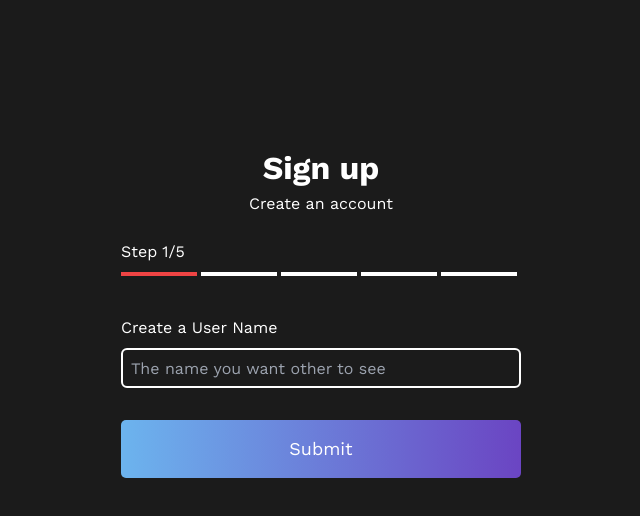
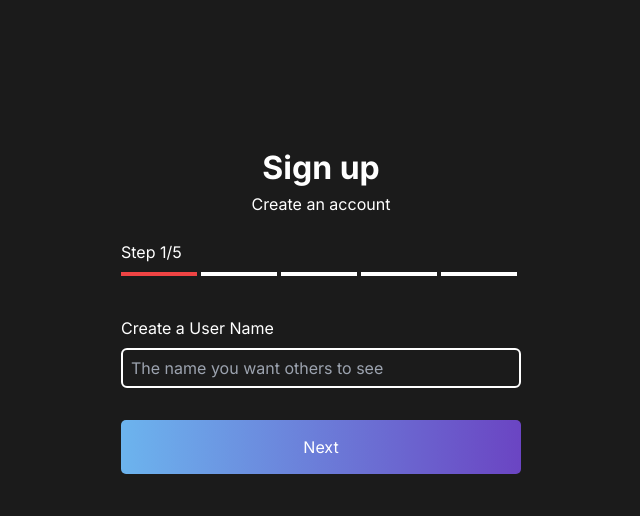
Before and after one commit to Younglad-Paul/Airhawk, a Next.js app: page /Signin/Buttons/Form in a window 1280 px wide. Shown: the top 516 px of the page, without its empty margins (319-959 px from the left). Built offline with nearby package versions, Linux system fonts and the light colour scheme.

Commit message:
fixed the form

```diff
--- a/src/app/Signin/Buttons/Form/page.tsx
+++ b/src/app/Signin/Buttons/Form/page.tsx
@@ -1,42 +1,59 @@
-import React from 'react'
-import Button from '../Button'
+'use client'
+import React, { useState } from 'react';
+import Button from '../Button';
 
-const page = () => {
+const Page = () => {
+  const [step, setStep] = useState(1);
+
+  const nextStep = (e) => {
+    e.preventDefault();
+
+    if (step < 5) {
+      setStep(step + 1);
+    }
+  };
+
   return (
     <div className="flex min-h-screen flex-col bg-[#1B1B1B] text-white py-36 p-4 flex min-h-screen flex-col items-center justify-between">
-
       <form className='w-[18rem] md:w-[25rem]'>
         <div className='text-center mb-6'>
           <h1 className='font-bold text-[2rem]'>Sign up</h1>
           <p>Create an account</p>
         </div>
         <div>
-        Step 1/5
-        <div className='flex justify-items-stretch mt-2' >
-          <div className=' h-1 bg-red-500 w-1/5 mr-1'></div>
-          <div className=' h-1 bg-white w-1/5 mr-1'></div>
-          <div className=' h-1 bg-white w-1/5 mr-1'></div>
-          <div className=' h-1 bg-white w-1/5 mr-1'></div>
-          <div className=' h-1 bg-white w-1/5 mr-1'></div>
+          Step {step}/5
+          <div className='flex justify-items-stretch mt-2'>
+            {[...Array(5)].map((_, index) => (
+              <div key={index} className={`h-1 w-1/5 mr-1 ${index < step ? 'bg-red-500' : 'bg-white'}`}></div>
+            ))}
           </div>
         </div>
         <div className='flex mt-10 mb-8'>
           <div className='w-full'>
-            <label htmlFor='name' >Create a User Name</label>
+            <label htmlFor='name'>Create a User Name</label>
             <input
               className='w-full h-10 p-2 bg-transparent border-2 border-white rounded-md mt-2'
               type='text'
-            placeholder='The name you want other to see'
-            ></input>
+              placeholder='The name you want others to see'
+            />
           </div>
-
         </div>
+        {step < 5 ? (
+          <button
+            type="button"
+            className="button w-full text-center grid place-items-center py-1 px-1 rounded-md overflow-hidden"
+            onClick={nextStep}
+          >
+            Next
+          </button>
+        ) : (
+          <div className='block'>
             <Button />
-
-
+          </div>
+        )}
       </form>
     </div>
-  )
-}
+  );
+};
 
-export default page
+export default Page;
--- a/src/app/layout.tsx
+++ b/src/app/layout.tsx
@@ -1,7 +1,6 @@
 import type { Metadata } from 'next'
 import { Inter } from 'next/font/google'
 import './globals.css'
-import ActiveSectionProvider from "@/context/activeSection";
 import Container from './ul/Container';
 
 const inter = Inter({ subsets: ['latin'] })
@@ -18,12 +17,7 @@ export default function RootLayout({
 }) {
   return (
     <html lang="en">
-      <head>
-        <meta property="og:image" content="/Logo.jpg" />
-      </head>
-      <Container>
-          <ActiveSectionProvider>{children}</ActiveSectionProvider>
-      </Container>
+      <body className={inter.className}>{children}</body>
     </html>
   )
 }
--- a/src/context/activeSection.tsx
+++ /dev/null
@@ -1,47 +0,0 @@
-"use client";
-
-import {
-  Dispatch,
-  ReactNode,
-  SetStateAction,
-  createContext,
-  useContext,
-  useState,
-} from "react";
-
-type ActiveSectionType = {
-  activeSection: string;
-  setActiveSection: Dispatch<SetStateAction<string>>;
-  timeOfLastClick: number;
-  setTimeOfLastClick: Dispatch<SetStateAction<number>>;
-};
-
-const ActiveContext = createContext<ActiveSectionType | null>(null);
-
-const ActiveSectionProvider = ({ children }: { children: ReactNode }) => {
-  const [activeSection, setActiveSection] = useState<string>("Home");
-  const [timeOfLastClick, setTimeOfLastClick] = useState(0);
-
-  return (
-    <ActiveContext.Provider
-      value={{
-        activeSection,
-        setActiveSection,
-        timeOfLastClick,
-        setTimeOfLastClick,
-      }}
-    >
-      {children}
-    </ActiveContext.Provider>
-  );
-};
-
-export const useActiveSectionContext = () => {
-  const context = useContext(ActiveContext);
-  if (context === null) {
-    throw new Error("useActive must be used within an ActiveSectionProvider");
-  }
-  return context;
-};
-
-export default ActiveSectionProvider;
--- a/src/lib/Links.tsx
+++ /dev/null
@@ -1,6 +0,0 @@
-export const formEmail = [
-    {
-      path: "/EmailForm",
-      label: "dashboard",
-    },
-  ];
```
Also changed, not shown: src/context/AppContext.tsx (deleted, +0 -44 lines). Lines whose indentation alone changed are shown as unchanged.
